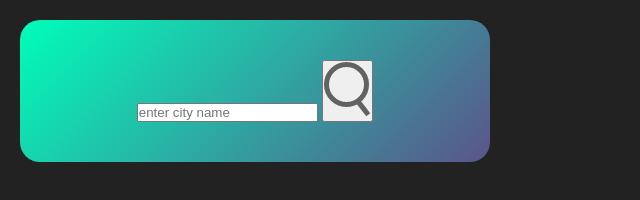
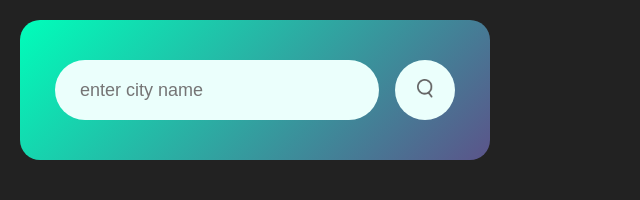
Before and after one commit to ioryskb/js-weather-app, a plain HTML site: page index.html in a window 1280 px wide. Shown: the whole page, without its empty margins (0-640 px from the left). Drawn offline with Linux system fonts and the light colour scheme.

Commit message:
2nd comment

```diff
--- a/style.css
+++ b/style.css
@@ -17,3 +17,32 @@ body{
     padding: 40px 35px;
     text-align: center;
 }
+.search{
+    width: 100%;
+    display: flex;
+    align-items: center;
+    justify-content: space-between;
+}
+.search input{
+    border: 0;
+    outline: 0;
+    background-color: #ebfffc;
+    padding: 10px 25px;
+    height: 60px;
+    border-radius: 30px;
+    flex: 1;
+    margin-right: 16px;
+    font-size: 18px;
+}
+.search button{
+    border: 0;
+    outline: 0;
+    background-color: #ebfffc;
+    border-radius: 50%;
+    width: 60px;
+    height: 60px;
+    cursor: pointer;
+}
+.search button img{
+    width: 16px;
+}
```
